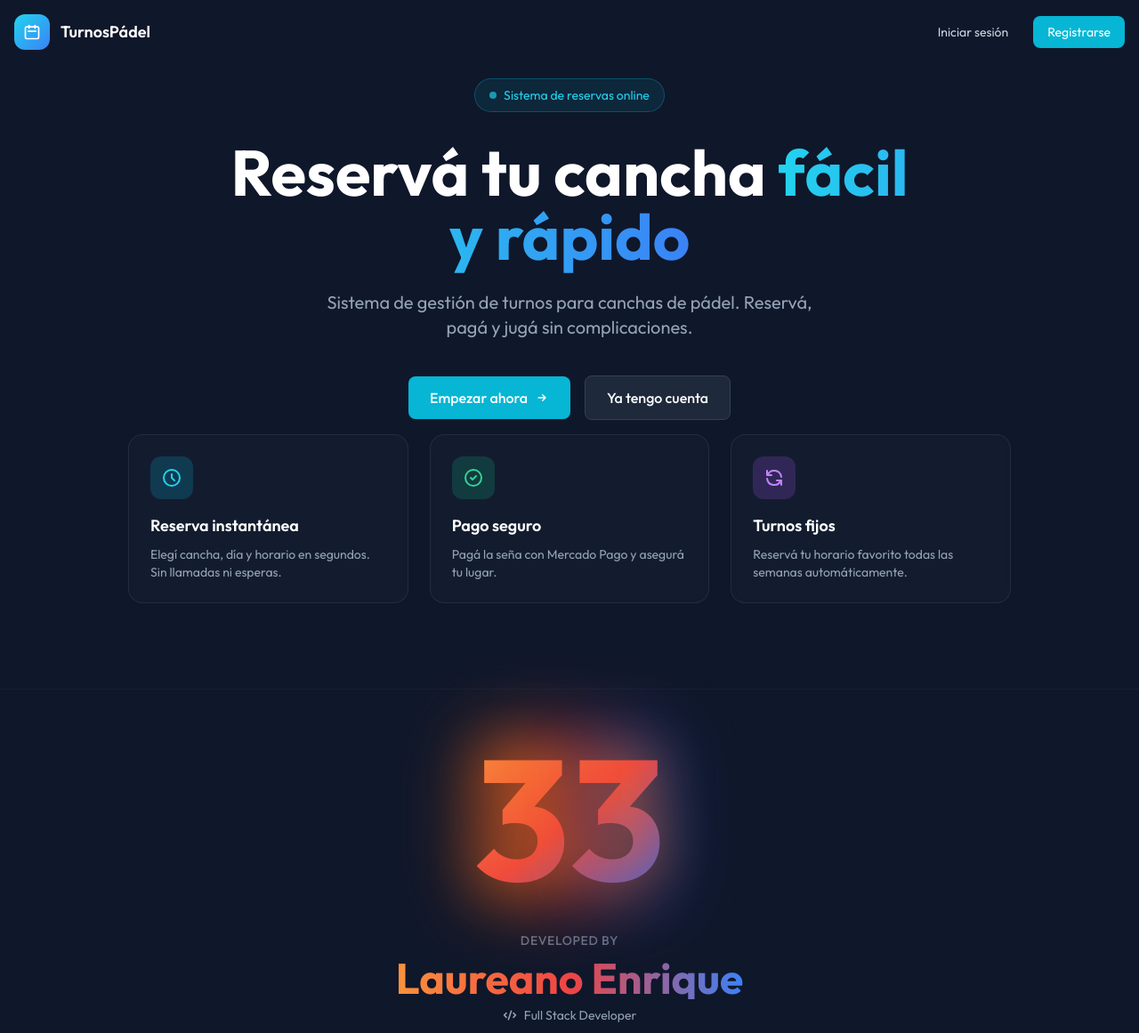
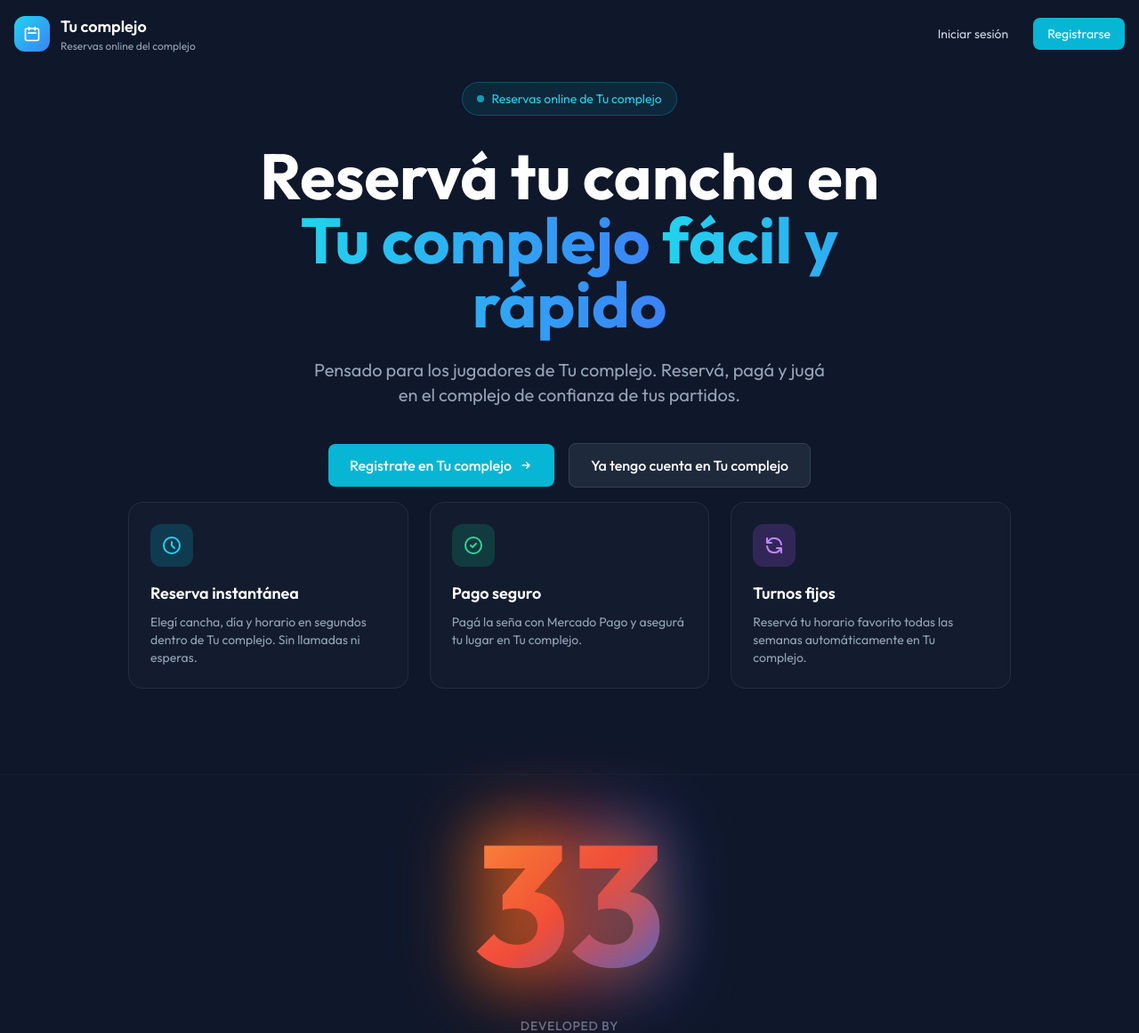
Before and after one commit to Laureano11/proyect-holanda, a Django app: page / in a window 1280 px wide. Shown: the top 1161 px of the page at 89% size. Run offline with Django 5.2, Linux system fonts and the light colour scheme; data that the repository does not hold is empty; some libraries are stand-ins or nearby versions.

Commit message:
Update home.html
Home mejorado

```diff
--- a/templates/home.html
+++ b/templates/home.html
@@ -1,8 +1,9 @@
 {% extends 'base.html' %}
 
-{% block title %}Sistema de Gestión de Turnos{% endblock %}
+{% block title %}{{ complejo_actual.nombre|default:"Sistema de Gestión de Turnos" }} · Reservas{% endblock %}
 
 {% block content %}
+{% with nombre_complejo=complejo_actual.nombre|default:"Tu complejo" %}
 <div class="min-h-screen flex flex-col">
     <!-- Navbar -->
     <nav class="p-4">
@@ -13,7 +14,10 @@
                         <path stroke-linecap="round" stroke-linejoin="round" stroke-width="2" d="M8 7V3m8 4V3m-9 8h10M5 21h14a2 2 0 002-2V7a2 2 0 00-2-2H5a2 2 0 00-2 2v12a2 2 0 002 2z"/>
                     </svg>
                 </div>
-                <span class="text-white font-semibold text-lg">TurnosPádel</span>
+                <div class="flex flex-col leading-tight">
+                    <span class="text-white font-semibold text-lg">{{ nombre_complejo }}</span>
+                    <span class="text-xs text-slate-400">Reservas online del complejo</span>
+                </div>
             </div>
 
             <div class="flex items-center gap-3">
@@ -42,12 +46,15 @@
             <!-- Badge -->
             <div class="inline-flex items-center gap-2 px-4 py-2 rounded-full bg-cyan-500/10 border border-cyan-500/30 text-cyan-400 text-sm mb-8">
                 <span class="w-2 h-2 bg-cyan-400 rounded-full animate-pulse"></span>
-                Sistema de reservas online
+                Reservas online de {{ nombre_complejo }}
             </div>
 
             <!-- Title -->
             <h1 class="text-5xl md:text-7xl font-bold text-white mb-6 leading-tight">
-                Reservá tu cancha
+                Reservá tu cancha en
+                <span class="bg-gradient-to-r from-cyan-400 to-blue-500 bg-clip-text text-transparent">
+                    {{ nombre_complejo }}
+                </span>
                 <span class="bg-gradient-to-r from-cyan-400 to-blue-500 bg-clip-text text-transparent">
                     fácil y rápido
                 </span>
@@ -55,31 +62,60 @@
 
             <!-- Subtitle -->
             <p class="text-xl text-slate-400 mb-10 max-w-xl mx-auto">
-                Sistema de gestión de turnos para canchas de pádel.
-                Reservá, pagá y jugá sin complicaciones.
+                Pensado para los jugadores de {{ nombre_complejo }}.
+                Reservá, pagá y jugá en el complejo de confianza de tus partidos.
             </p>
 
             <!-- CTA Buttons -->
             <div class="flex flex-col sm:flex-row items-center justify-center gap-4">
                 {% if user.is_authenticated %}
                 <a href="{% url 'dashboard' %}" class="px-6 py-3 bg-cyan-500 text-white font-medium rounded-lg hover:bg-cyan-600 transition flex items-center gap-2">
-                    Ir al Dashboard
+                    Ir al Dashboard de {{ nombre_complejo }}
                     <svg class="w-4 h-4" fill="none" stroke="currentColor" viewBox="0 0 24 24">
                         <path stroke-linecap="round" stroke-linejoin="round" stroke-width="2" d="M13 7l5 5m0 0l-5 5m5-5H6"/>
                     </svg>
                 </a>
                 {% else %}
                 <a href="{% url 'register' %}" class="px-6 py-3 bg-cyan-500 text-white font-medium rounded-lg hover:bg-cyan-600 transition flex items-center gap-2">
-                    Empezar ahora
+                    Registrate en {{ nombre_complejo }}
                     <svg class="w-4 h-4" fill="none" stroke="currentColor" viewBox="0 0 24 24">
                         <path stroke-linecap="round" stroke-linejoin="round" stroke-width="2" d="M13 7l5 5m0 0l-5 5m5-5H6"/>
                     </svg>
                 </a>
                 <a href="{% url 'login' %}" class="px-6 py-3 bg-slate-800 text-white font-medium rounded-lg hover:bg-slate-700 transition border border-slate-700">
-                    Ya tengo cuenta
+                    Ya tengo cuenta en {{ nombre_complejo }}
                 </a>
                 {% endif %}
             </div>
+
+            {% if complejo_actual %}
+            <div class="mt-10 flex flex-col sm:flex-row items-center justify-center gap-4">
+                <div class="bg-slate-800/40 border border-slate-700/60 rounded-2xl px-5 py-4 flex items-center gap-3 w-full sm:w-auto">
+                    <div class="w-10 h-10 rounded-xl bg-cyan-500/20 flex items-center justify-center">
+                        <svg class="w-5 h-5 text-cyan-400" fill="none" stroke="currentColor" viewBox="0 0 24 24">
+                            <path stroke-linecap="round" stroke-linejoin="round" stroke-width="2" d="M17.657 16.657L13.414 12l4.243-4.243m-11.314 8.486L10.586 12 6.343 7.757"/>
+                        </svg>
+                    </div>
+                    <div class="text-left">
+                        <p class="text-xs uppercase text-slate-400 tracking-wide">Ubicación</p>
+                        <p class="text-white font-semibold">{{ complejo_actual.direccion }}</p>
+                    </div>
+                </div>
+                {% if complejo_actual.telefono %}
+                <div class="bg-slate-800/40 border border-slate-700/60 rounded-2xl px-5 py-4 flex items-center gap-3 w-full sm:w-auto">
+                    <div class="w-10 h-10 rounded-xl bg-emerald-500/20 flex items-center justify-center">
+                        <svg class="w-5 h-5 text-emerald-400" fill="none" stroke="currentColor" viewBox="0 0 24 24">
+                            <path stroke-linecap="round" stroke-linejoin="round" stroke-width="2" d="M3 5a2 2 0 012-2h2.28a1 1 0 01.948.684l1.498 4.493a1 1 0 01-.502 1.21l-1.518.759a11.042 11.042 0 005.516 5.516l.759-1.518a1 1 0 011.21-.502l4.493 1.498a1 1 0 01.684.949V19a2 2 0 01-2 2h-1C9.82 21 3 14.18 3 6V5z"/>
+                        </svg>
+                    </div>
+                    <div class="text-left">
+                        <p class="text-xs uppercase text-slate-400 tracking-wide">Contacto</p>
+                        <p class="text-white font-semibold">{{ complejo_actual.telefono }}</p>
+                    </div>
+                </div>
+                {% endif %}
+            </div>
+            {% endif %}
         </div>
     </main>
 
@@ -93,7 +129,7 @@
                     </svg>
                 </div>
                 <h3 class="text-lg font-semibold text-white mb-2">Reserva instantánea</h3>
-                <p class="text-slate-400 text-sm">Elegí cancha, día y horario en segundos. Sin llamadas ni esperas.</p>
+                <p class="text-slate-400 text-sm">Elegí cancha, día y horario en segundos dentro de {{ nombre_complejo }}. Sin llamadas ni esperas.</p>
             </div>
 
             <div class="bg-slate-800/30 backdrop-blur rounded-2xl p-6 border border-slate-700/50">
@@ -103,7 +139,7 @@
                     </svg>
                 </div>
                 <h3 class="text-lg font-semibold text-white mb-2">Pago seguro</h3>
-                <p class="text-slate-400 text-sm">Pagá la seña con Mercado Pago y asegurá tu lugar.</p>
+                <p class="text-slate-400 text-sm">Pagá la seña con Mercado Pago y asegurá tu lugar en {{ nombre_complejo }}.</p>
             </div>
 
             <div class="bg-slate-800/30 backdrop-blur rounded-2xl p-6 border border-slate-700/50">
@@ -113,7 +149,7 @@
                     </svg>
                 </div>
                 <h3 class="text-lg font-semibold text-white mb-2">Turnos fijos</h3>
-                <p class="text-slate-400 text-sm">Reservá tu horario favorito todas las semanas automáticamente.</p>
+                <p class="text-slate-400 text-sm">Reservá tu horario favorito todas las semanas automáticamente en {{ nombre_complejo }}.</p>
             </div>
         </div>
     </div>
@@ -157,4 +193,5 @@
         </div>
     </footer>
 </div>
+{% endwith %}
 {% endblock %}
```
